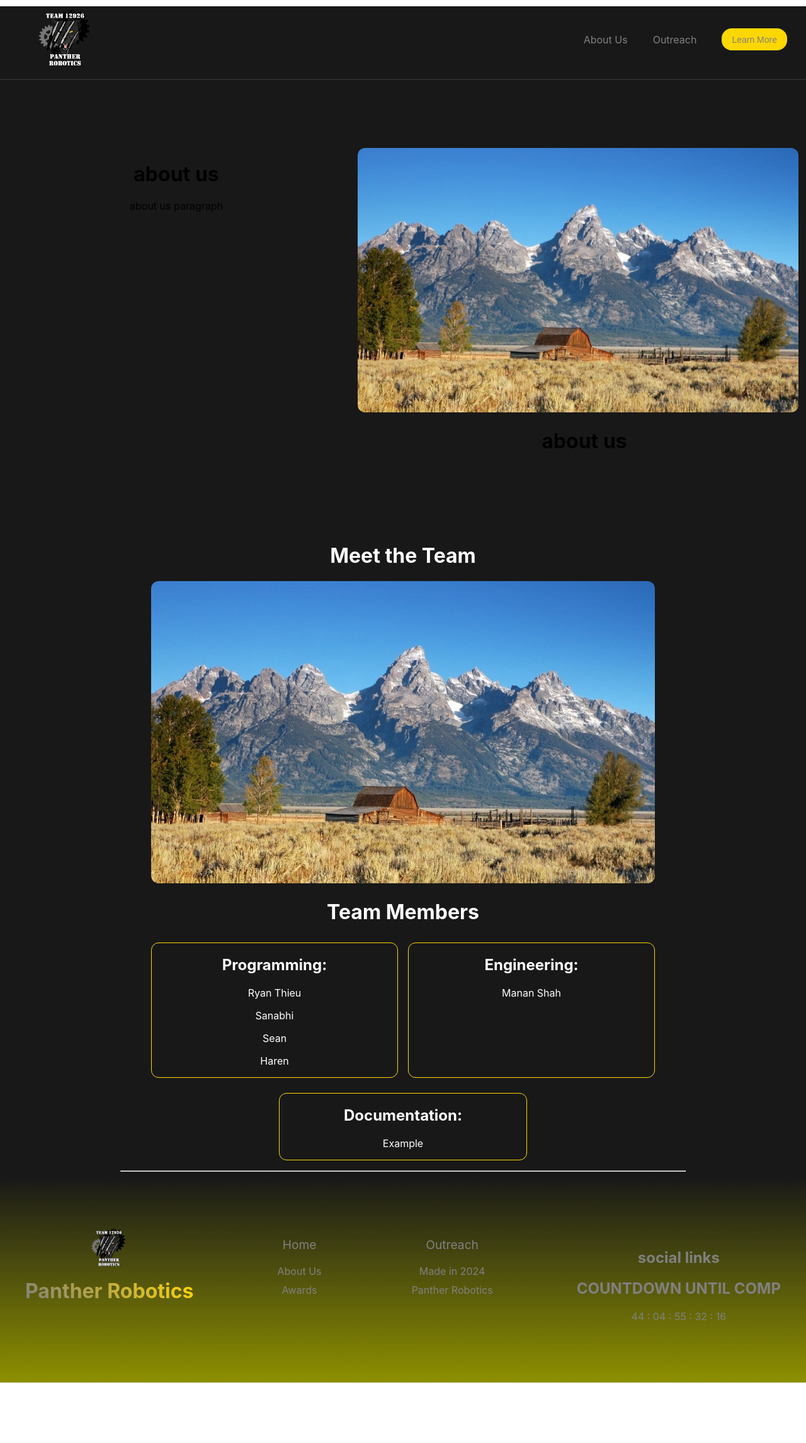
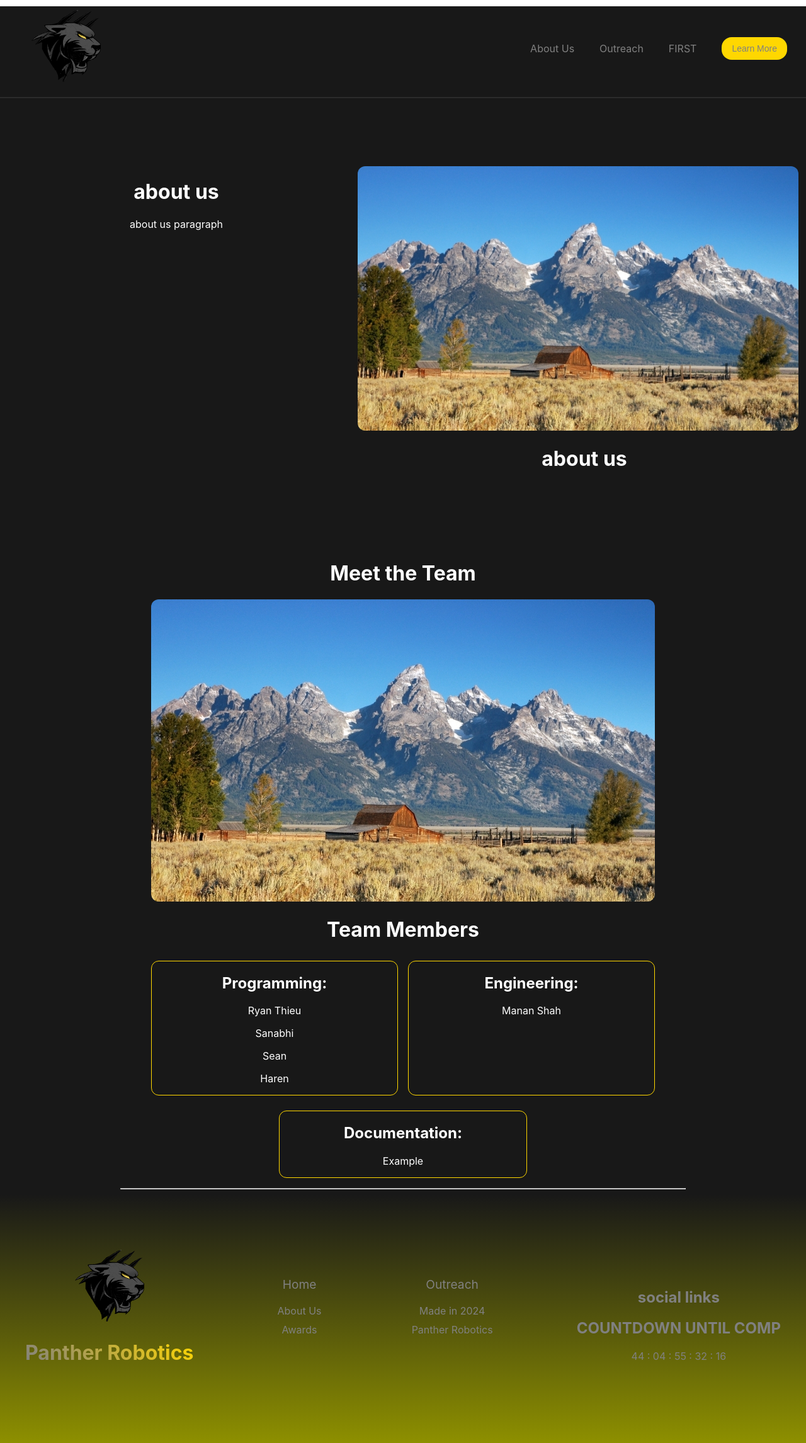
Before and after one commit to ryanthieu/panther-robotics-website, a React (Create React App) app: page /aboutus in a window 1280 px wide. Shown: the whole page at 63% size. Before the commit the page ends 2196 px from the top, so only its background shows below. Built offline with nearby package versions, Linux system fonts and the light colour scheme.

Commit message:
change logo and navbar

```diff
--- a/src/components/footer.css
+++ b/src/components/footer.css
@@ -48,7 +48,7 @@
   }
 
   .footer__logo {
-    max-width: 100px;
+    max-width: 150px;
     height: auto;
     margin-bottom: -1rem;
   }
--- a/src/components/navbar.tsx
+++ b/src/components/navbar.tsx
@@ -12,7 +12,7 @@ export const Navbar = () => {
           <div className="nav-links">
           <Link to ="/aboutus" className="navbarlink">About Us</Link>
             <Link to ="/outreach" className="navbarlink">Outreach</Link>
-
+            <Link to ="first" className="navbarlink">FIRST</Link>
             <>
             <div className="nav-links">
             <Link to="learnmore">
--- a/src/pages/aboutus/aboutus.css
+++ b/src/pages/aboutus/aboutus.css
@@ -5,7 +5,7 @@
     padding: 0.5rem;
     margin: 0 auto;
     background-color: transparent;
-    color: black;
+    color: white;
     font-family: Inter, sans-serif;
     width:100%;
     padding-bottom:100px;
--- a/src/pages/homepage/homepage.css
+++ b/src/pages/homepage/homepage.css
@@ -49,7 +49,7 @@
     border-radius:12px;
     padding-bottom:100px;
     padding-top:100px;
-    background-color: rgb(70, 70, 250);
+    background-color: gold;
 }
 
 
```
Also changed, not shown: src/images/homepage.png.
